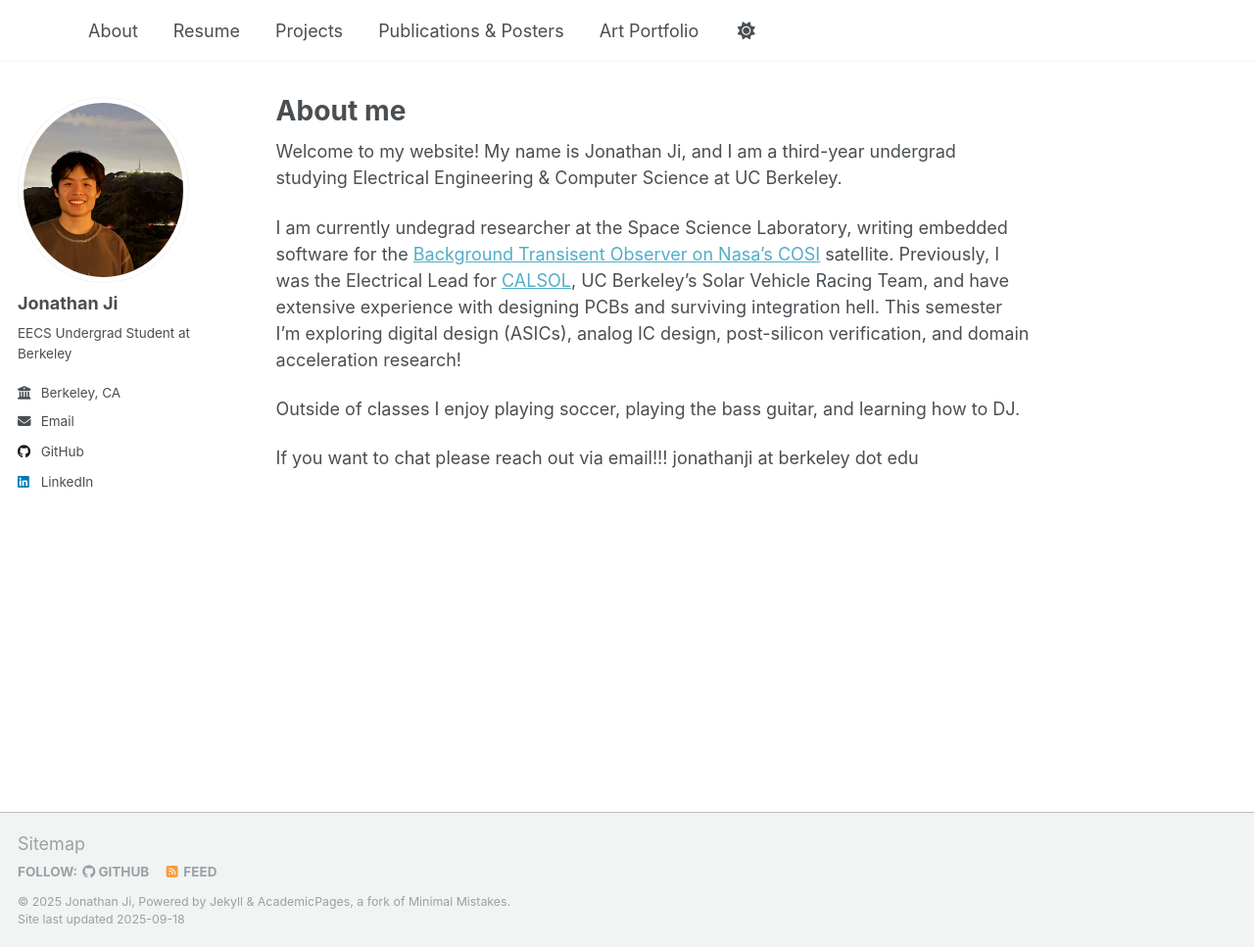
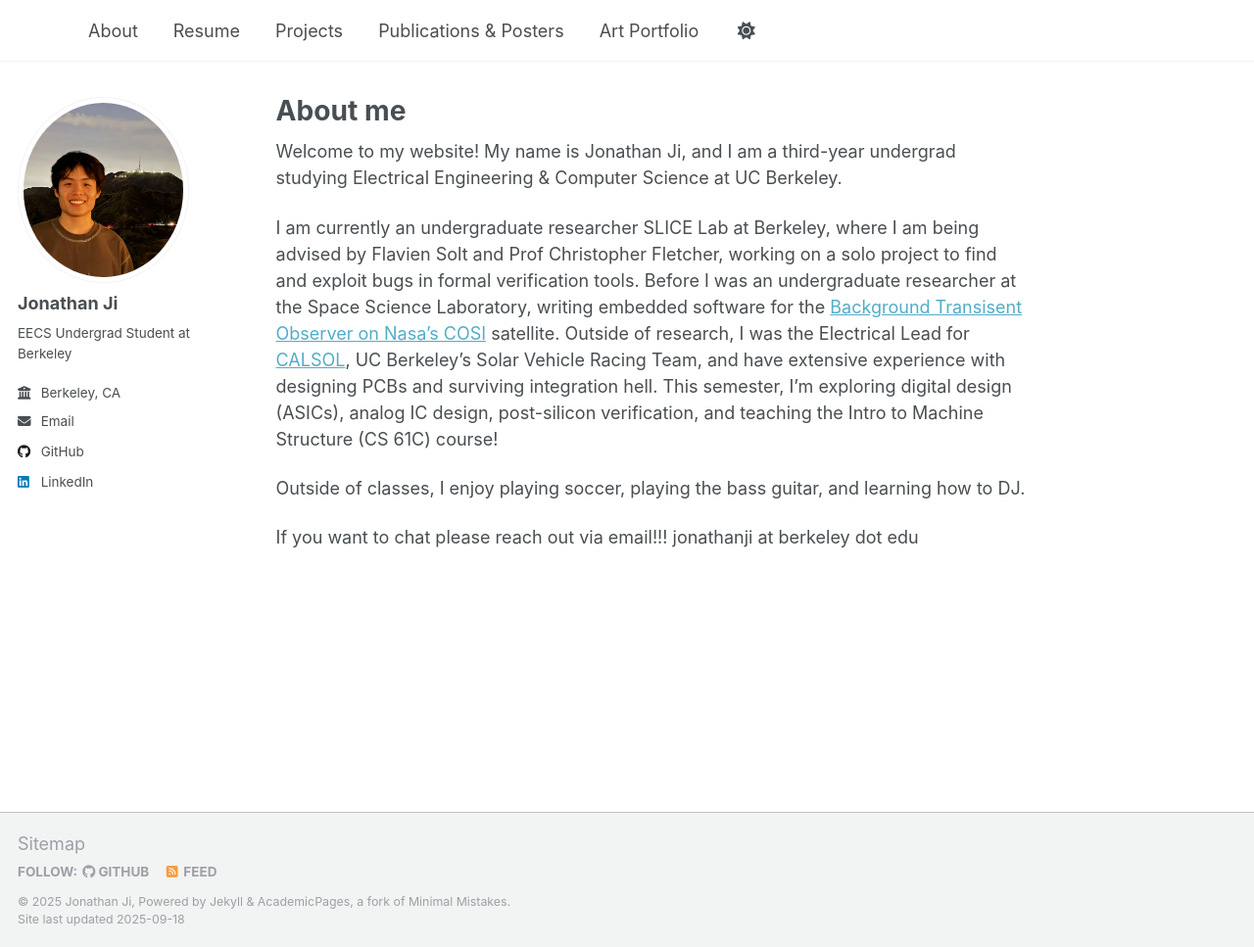
Before and after one commit to JonathanSHJ/jonathanshj.github.io, a Jekyll site: the page built from _pages/about.md, in a window 1280 px wide and 967 px high. Shown: the whole window at 98% size. Built offline with Jekyll 4.4.1, drawn with Linux system fonts in a browser that asks for light colours; a script that is not in the unit is left out.

Commit message:
Update about.md

```diff
--- a/_pages/about.md
+++ b/_pages/about.md
@@ -11,10 +11,11 @@ redirect_from:
 Welcome to my website!
 My name is Jonathan Ji, and I am a third-year undergrad studying Electrical Engineering & Computer Science at UC Berkeley.
 
-I am currently undegrad researcher at the Space Science Laboratory, writing embedded software for the [Background Transisent Observer on Nasa's COSI](https://cosi.ssl.berkeley.edu/bto/) satellite. Previously, I was the Electrical Lead for [CALSOL](https://calsol.berkeley.edu/), UC Berkeley's Solar Vehicle Racing Team, and have extensive experience with designing PCBs and surviving integration hell.
-This semester I'm exploring digital design (ASICs), analog IC design, post-silicon verification, and domain acceleration research!
+I am currently an undergraduate researcher SLICE Lab at Berkeley, where I am being advised by Flavien Solt and Prof Christopher Fletcher, working on a solo project to find and exploit bugs in formal verification tools.
+Before I was an undergraduate researcher at the Space Science Laboratory, writing embedded software for the [Background Transisent Observer on Nasa's COSI](https://cosi.ssl.berkeley.edu/bto/) satellite. Outside of research, I was the Electrical Lead for [CALSOL](https://calsol.berkeley.edu/), UC Berkeley's Solar Vehicle Racing Team, and have extensive experience with designing PCBs and surviving integration hell.
+This semester, I'm exploring digital design (ASICs), analog IC design, post-silicon verification, and teaching the Intro to Machine Structure (CS 61C) course!
 
-Outside of classes I enjoy playing soccer, playing the bass guitar, and learning how to DJ.
+Outside of classes, I enjoy playing soccer, playing the bass guitar, and learning how to DJ.
 
 If you want to chat please reach out via email!!!
 jonathanji at berkeley dot edu
```
